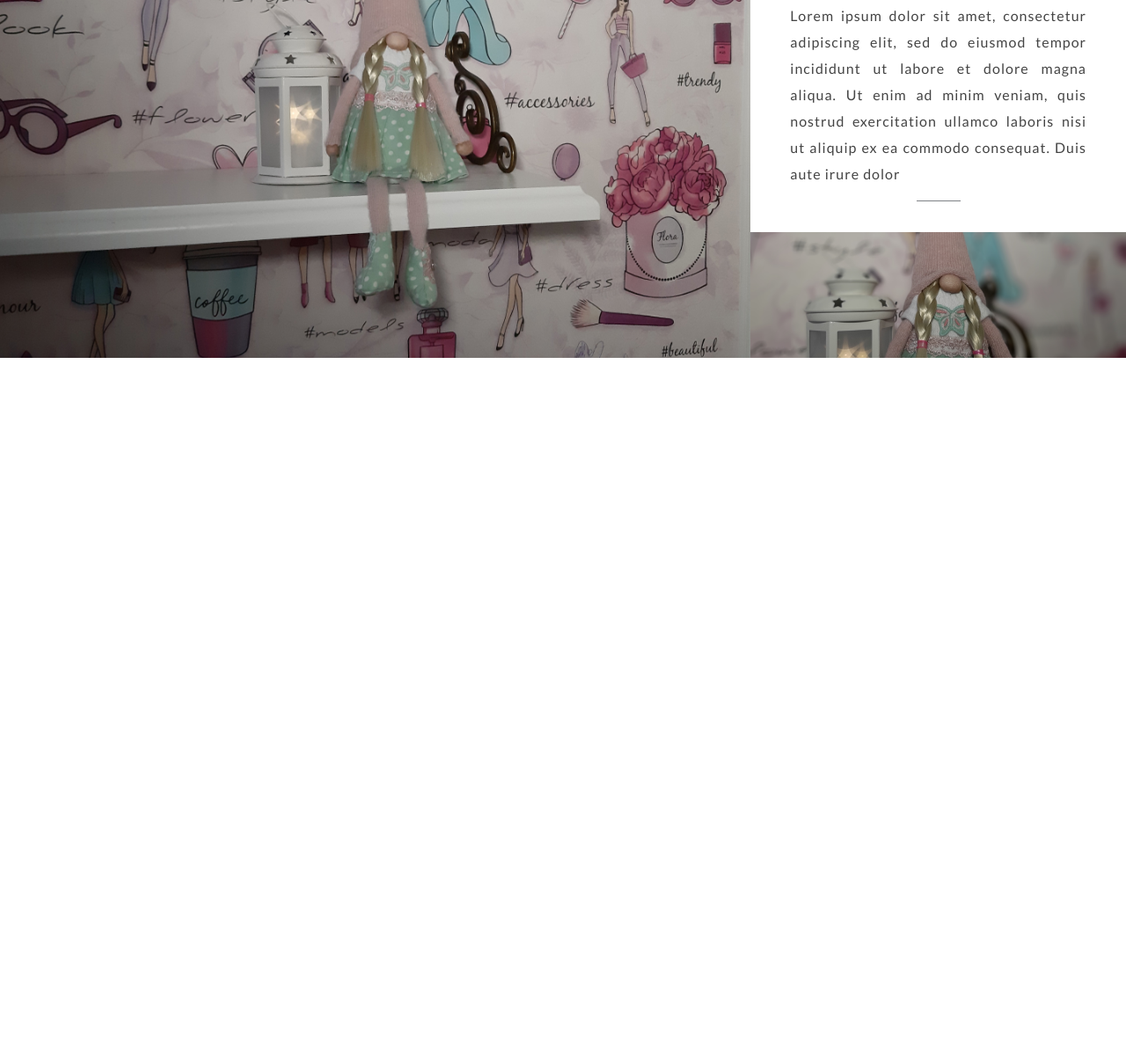
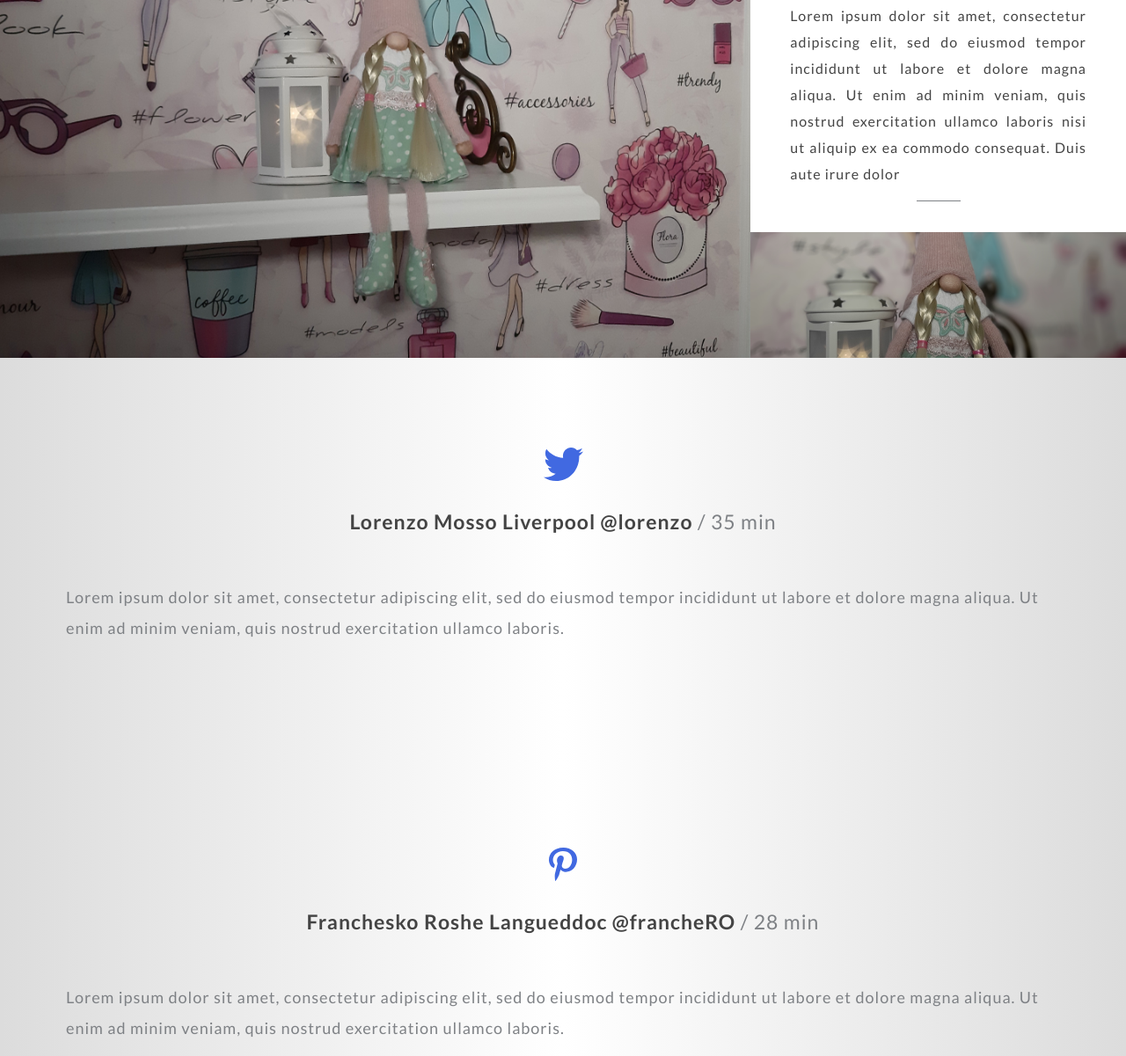
Before and after one commit to Iv2web/PFE, a plain HTML site: page index.html in a window 1280 px wide. Shown: the part 2522-3723 px from the top of the page at 88% size. Before the commit the page ends 2929 px from the top, so only its background shows below. Drawn offline with nearby package versions, Linux system fonts and the light colour scheme.

Commit message:
added section 'testimonials' and hover for pupets

```diff
--- a/index.html
+++ b/index.html
@@ -153,6 +153,40 @@
                </div>
             </section>
 
+            <section class="testimonials">
+               <div class="container">
+                  <div class="testimonials__block">
+                     <div class="testimonials__card card">
+                        <div class="card__icon">
+                           <img src="img/icon-card/icon-1.svg" alt="">
+                        </div>
+                        <h3 class="card__title">Lorenzo Mosso Liverpool @lorenzo <span>/ 35 min</span></h3>
+                        <div class="card__text">
+                           <p>Lorem ipsum dolor sit amet, consectetur adipiscing elit, sed do eiusmod tempor incididunt ut labore et dolore magna aliqua. Ut enim ad minim veniam, quis nostrud exercitation ullamco laboris.</p>
+                        </div>
+                     </div>
+                     <div class="testimonials__card card">
+                        <div class="card__icon">
+                           <img src="img/icon-card/icon-2.svg" alt="">
+                        </div>
+                        <h3 class="card__title">Franchesko Roshe Langueddoc @francheRO <span>/ 28 min</span></h3>
+                        <div class="card__text">
+                           <p>Lorem ipsum dolor sit amet, consectetur adipiscing elit, sed do eiusmod tempor incididunt ut labore et dolore magna aliqua. Ut enim ad minim veniam, quis nostrud exercitation ullamco laboris.</p>
+                        </div>
+                     </div>
+                     <div class="testimonials__card card">
+                        <div class="card__icon">
+                           <img src="img/icon-card/icon-3.svg" alt="">
+                        </div>
+                        <h3 class="card__title">Sam Wotson Westminster @wotsam <span>/ 12 min </span></h3>
+                        <div class="card__text">
+                           <p>Lorem ipsum dolor sit amet, consectetur adipiscing elit, sed do eiusmod tempor incididunt ut labore et dolore magna aliqua. Ut enim ad minim veniam, quis nostrud exercitation ullamco laboris.</p>
+                        </div>
+                     </div>
+                  </div>
+               </div>
+            </section>
+
          </div>
 
          <!-- <footer class="footer">
--- a/style/style.scss
+++ b/style/style.scss
@@ -346,6 +346,9 @@ $minwidth: 320px;
   }
 
   &__item {
+    position: relative;
+    display: block;
+    height: 100%;
   }
 
   &__content {
@@ -375,10 +378,20 @@ $minwidth: 320px;
   }
 }
 .item {
-  position: relative;
-  display: block;
-  height: 100%;
   &__logo {
+    position: absolute;
+    width: 100%;
+    height: 100%;
+    top: 0px;
+    left: 0px;
+    display: flex;
+    justify-content: center;
+    align-items: center;
+    z-index: 2;
+    background: rgba(65, 105, 225, 0.5);
+    opacity: 0;
+    visibility: hidden;
+    transition: all 0.3s ease 0s;
   }
 
   &__image {
@@ -388,6 +401,14 @@ $minwidth: 320px;
     top: 0px;
     left: 0px;
   }
+
+  &:hover {
+    .item__logo {
+      opacity: 1;
+      visibility: visible;
+    }
+  }
+
   @media (max-width: 1000px) {
     padding: 0px 0px 42% 0px;
   }
@@ -400,6 +421,44 @@ $minwidth: 320px;
   }
 
   &__text {
+  }
+}
+
+//=================================================================================
+.testimonials {
+  background: linear-gradient(to right, $smoky, $white, $smoky);
+  &__block {
+  }
+
+  &__card {
+  }
+}
+.card {
+  padding: 102px 0px 130px 0px;
+
+  &__icon {
+    text-align: center;
+    margin: 0px 0px 35px 0px;
+  }
+
+  &__title {
+    text-align: center;
+    font-size: 23px;
+    font-weight: 700;
+    letter-spacing: 1px;
+    margin: 0px 0px 57px 0px;
+    color: $antracit;
+    span {
+      font-weight: 400;
+      color: $telegrey;
+    }
+  }
+
+  &__text {
+    font-size: 18px;
+    line-height: 35px;
+    letter-spacing: 1px;
+    color: $telegrey;
   }
 }
 
```
Also changed, not shown: img/icon-card/icon-1.svg (added), img/icon-card/icon-2.svg (added), img/icon-card/icon-3.svg (added), style/style.css, 2 other files.
